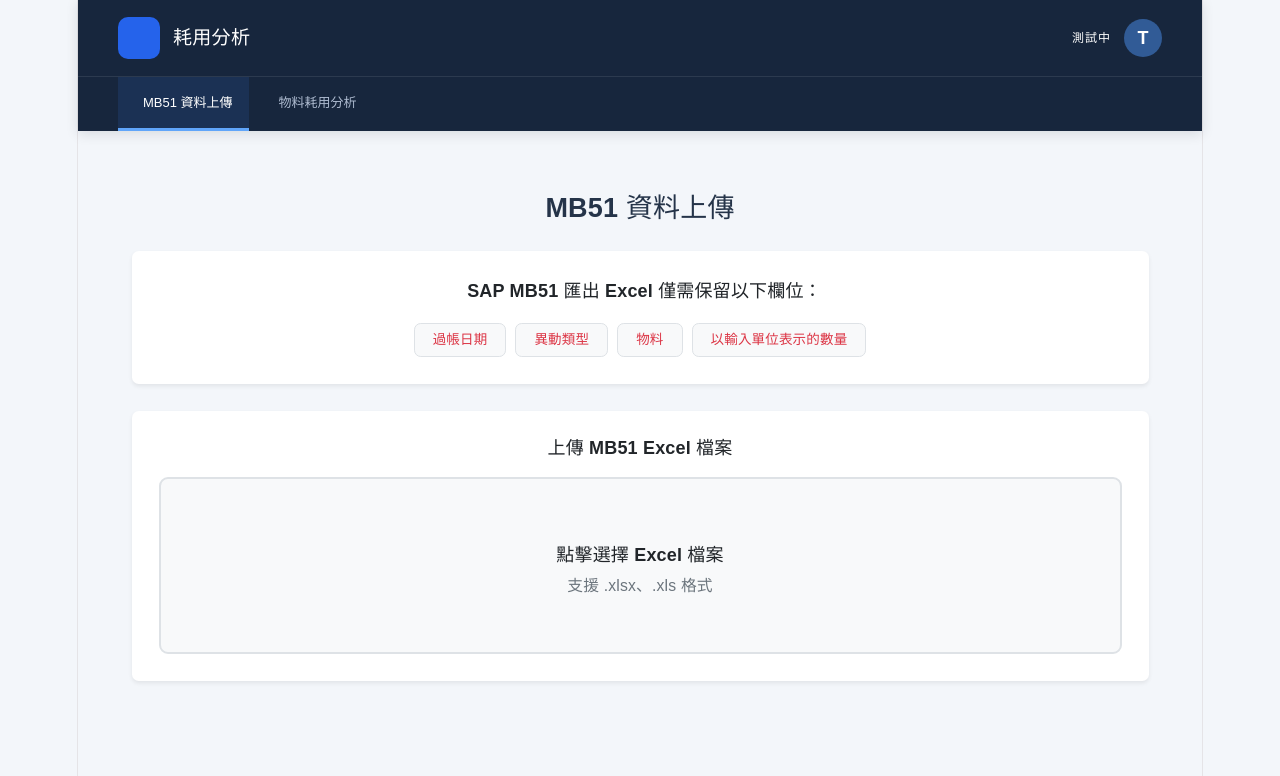
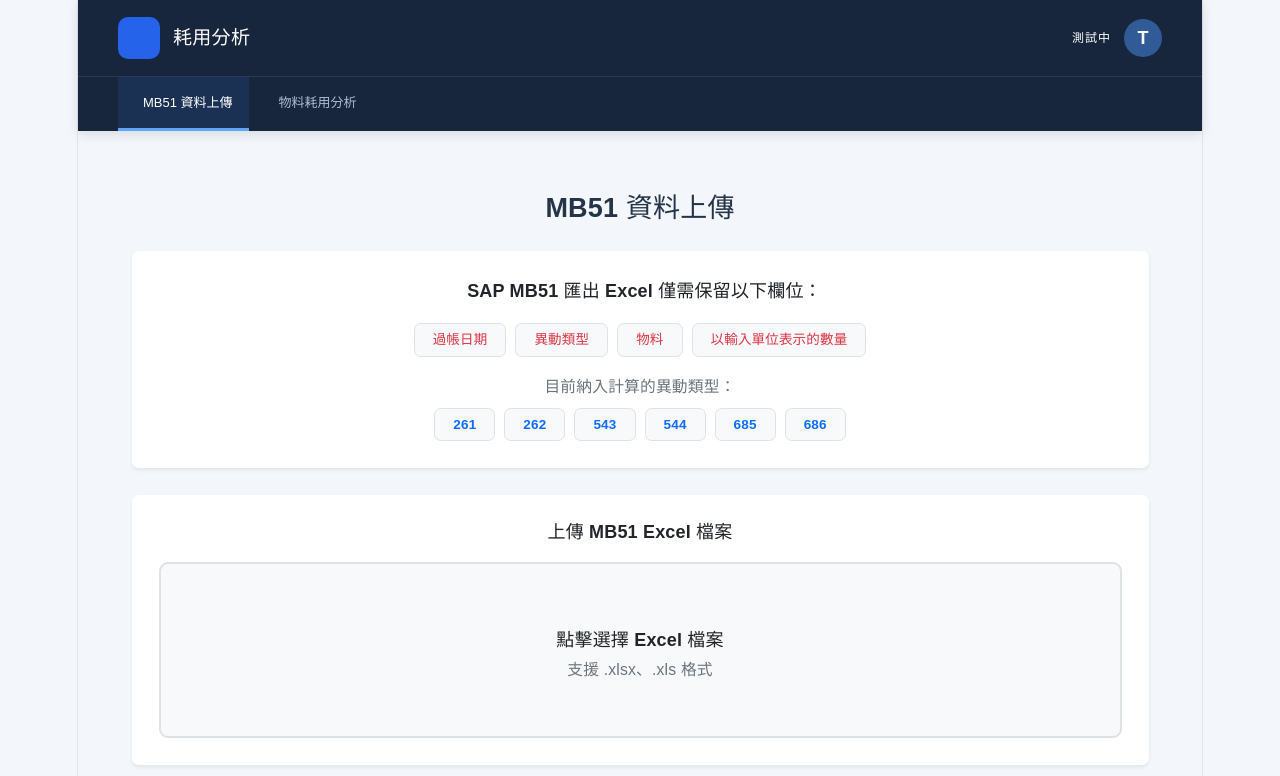
Before and after one commit to LiHan-06/sap-consumption-app, a React (Vite) app: page / in a window 1280 px wide. Shown: the top 776 px of the page. Built offline with nearby package versions, Linux system fonts and the light colour scheme.

Commit message:
【新增提示】目前納入計算的異動類型：

```diff
--- a/src/pages/MB51Upload.jsx
+++ b/src/pages/MB51Upload.jsx
@@ -305,16 +305,34 @@ export default function MB51Upload({ onImport }) {
         SAP MB51 匯出 Excel 僅需保留以下欄位：
         </div>
 
-        <div className="d-flex flex-wrap justify-content-center gap-2">
+              <div className="d-flex flex-wrap justify-content-center gap-2">
         {REQUIRED_COLUMNS.map((column) => (
-            <span
+          <span
             key={column}
             className="badge bg-light text-danger border px-3 py-2"
+          >
+            {column}
+          </span>
+        ))}
+      </div>
+
+      {/* 納入計算的異動類型 */}
+      <div className="mt-3">
+        <div className="text-secondary small mb-2">
+          目前納入計算的異動類型：
+        </div>
+
+        <div className="d-flex flex-wrap justify-content-center gap-2">
+          {['261', '262', '543', '544', '685', '686'].map((type) => (
+            <span
+              key={type}
+              className="badge bg-light text-primary border px-3 py-2"
             >
-            {column}
+              {type}
             </span>
-        ))}
+          ))}
         </div>
+      </div>
 
     </div>
     </div>
```
